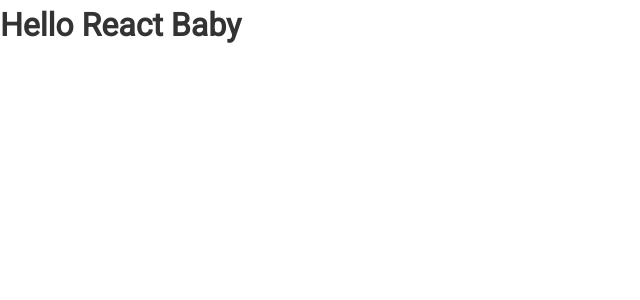
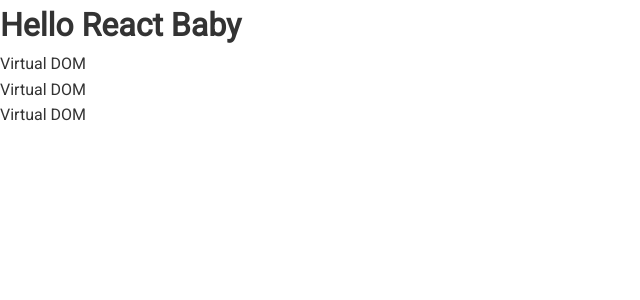
Before and after one commit to AravindMurgan/ContactsStorage-MERN-Stack-, a React (Create React App) app in the folder client/: page / in a window 1280 px wide. Shown: the top 300 px of the page, without its empty margins (0-640 px from the left). Built offline with nearby package versions, Linux system fonts and the light colour scheme.

Commit message:
font-awesome

```diff
--- a/client/public/index.html
+++ b/client/public/index.html
@@ -10,34 +10,15 @@
       content="Web site created using create-react-app"
     />
     <link rel="apple-touch-icon" href="%PUBLIC_URL%/logo192.png" />
-    <!--
-      manifest.json provides metadata used when your web app is installed on a
-      user's mobile device or desktop. See https://developers.google.com/web/fundamentals/web-app-manifest/
-    -->
     <link rel="manifest" href="%PUBLIC_URL%/manifest.json" />
-    <!--
-      Notice the use of %PUBLIC_URL% in the tags above.
-      It will be replaced with the URL of the `public` folder during the build.
-      Only files inside the `public` folder can be referenced from the HTML.
+    <title>ContactManager | Keep Track of your contacts</title>
 
-      Unlike "/favicon.ico" or "favicon.ico", "%PUBLIC_URL%/favicon.ico" will
-      work correctly both with client-side routing and a non-root public URL.
-      Learn how to configure a non-root public URL by running `npm run build`.
-    -->
-    <title>React App</title>
+    <link rel="stylesheet" href="https://pro.fontawesome.com/releases/v5.10.0/css/all.css" integrity="sha384-AYmEC3Yw5cVb3ZcuHtOA93w35dYTsvhLPVnYs9eStHfGJvOvKxVfELGroGkvsg+p" crossorigin="anonymous"/>
+
   </head>
   <body>
     <noscript>You need to enable JavaScript to run this app.</noscript>
     <div id="root"></div>
-    <!--
-      This HTML file is a template.
-      If you open it directly in the browser, you will see an empty page.
 
-      You can add webfonts, meta tags, or analytics to this file.
-      The build step will place the bundled scripts into the <body> tag.
-
-      To begin the development, run `npm start` or `yarn start`.
-      To create a production bundle, use `npm run build` or `yarn build`.
-    -->
   </body>
 </html>
--- a/client/src/App.js
+++ b/client/src/App.js
@@ -2,8 +2,11 @@ import './App.css';
 
 function App() {
   return (
-    <div className="App">
+    <div className="Adpp">
       <h1>Hello React Baby</h1>
+      <p>Virtual DOM</p>
+      <p>Virtual DOM</p>
+      <p>Virtual DOM</p>
     </div>
   );
 }
```
